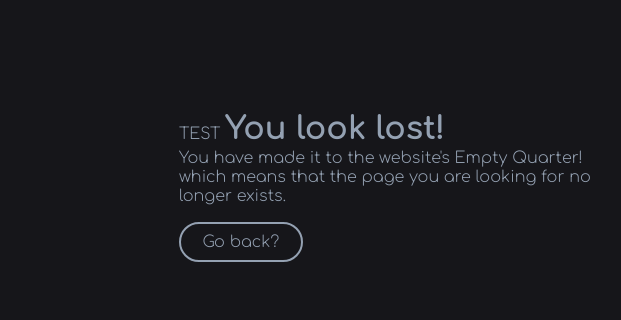
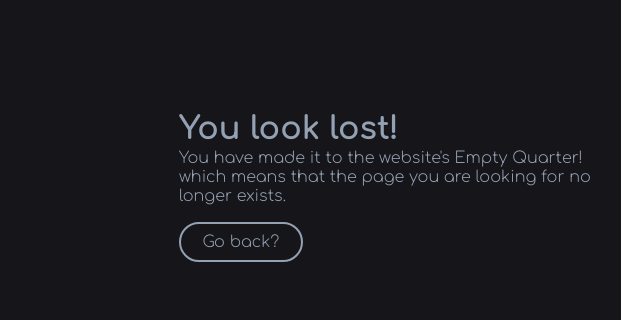
Before and after one commit to ghadahglitch/Ghadah, a plain HTML site: page 404.html in a window 1280 px wide. Shown: the part 346-666 px from the top of the page, 502-1123 px from the left. Drawn offline with nearby package versions, Linux system fonts and the light colour scheme.

Commit message:
Update 404.html

```diff
--- a/404.html
+++ b/404.html
@@ -22,7 +22,7 @@
                     <img id="errCoin" src="../imgs/4O4.gif" width="250px">
                 </div>
                 <div id="err-right">
-                    <p>TEST
+                    <p>
                         <span class="congrats">You look lost!</span>
                         <br>You have made it to the website's Empty Quarter! <br>
                         which means that the page you are looking for no longer exists.
```
